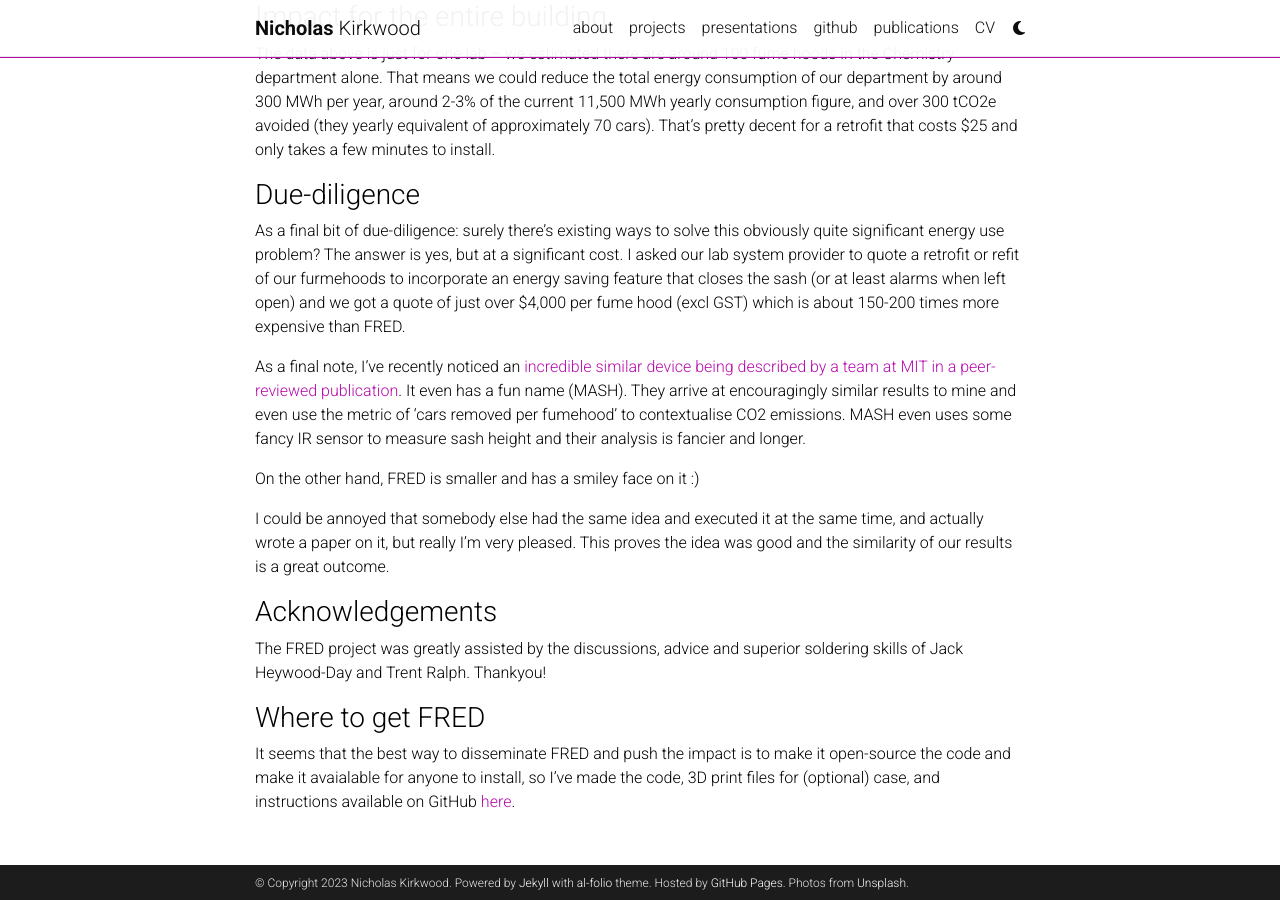
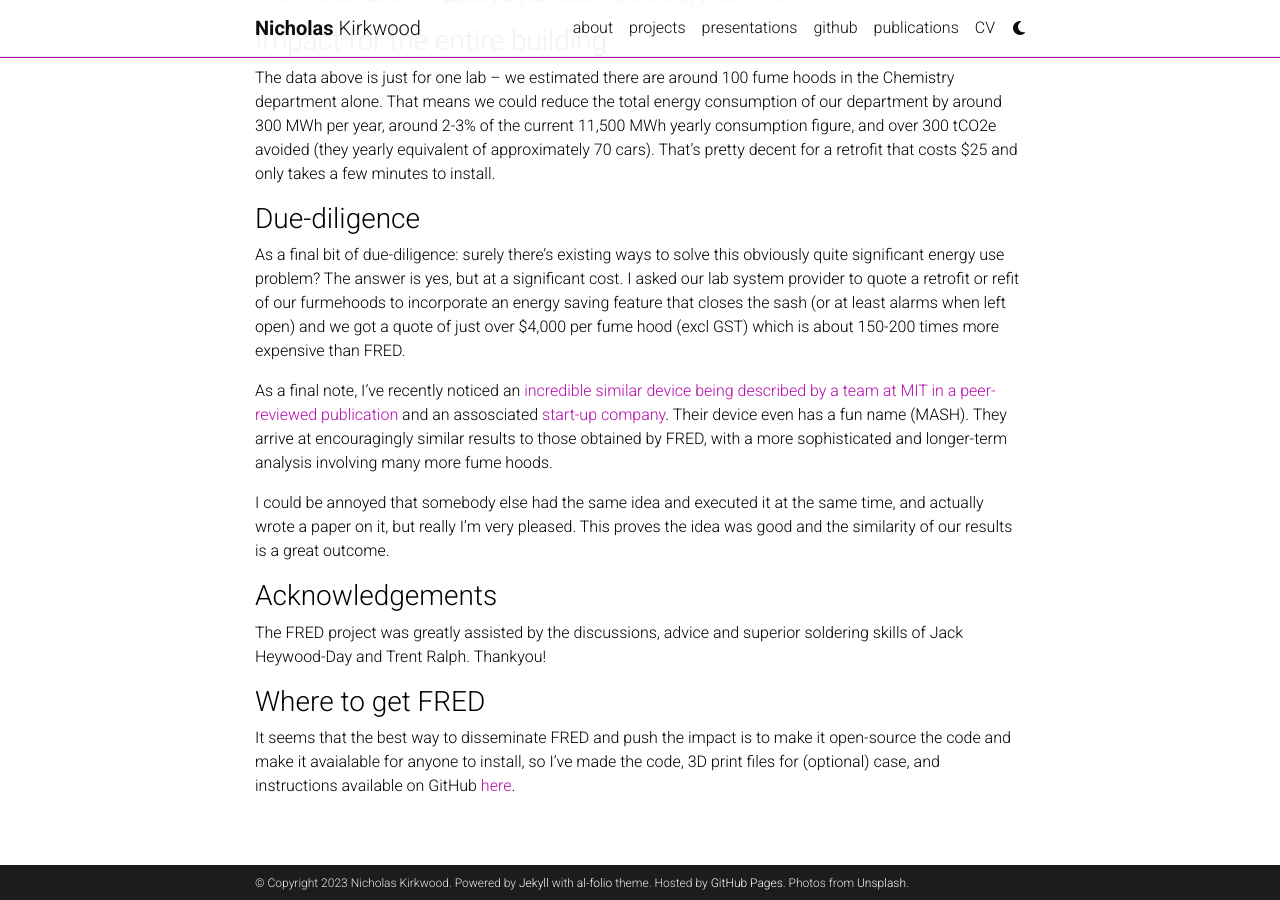
Before and after one commit to nrmkirkwood/nrmkirkwood.github.io, a Jekyll site: the page built from _projects/fumehoodfred.md, in a window 1280 px wide and 900 px high, scrolled down 5943 px. Built offline with Jekyll 4.4.1, drawn with Linux system fonts in a browser that asks for light colours; full-size pictures stand in for the smaller copies a plugin makes; comment, search, counter and statistics services are not loaded; a style sheet for code colours, icons or effects is not loaded; some of the changed text lies outside the part shown.

Commit message:
Update fumehoodfred.md

```diff
--- a/_projects/fumehoodfred.md
+++ b/_projects/fumehoodfred.md
@@ -13,7 +13,7 @@
 
 FRED works by alerting researchers when they leave open their 'fume hoods' (cupboards where chemicals are handled). The data from a trial over 2 months in a real lab shows that each fume hood used an estimated 33% less energy after FRED was installed, corresponding to about 3.3 tCO2e avoided per fume hood.
 
-I've recently noticed an [incredible similar device being described in a peer-reviewed publication](https://www.ncbi.nlm.nih.gov/pmc/articles/PMC8560830/). Their results are encouragingly similar and validate that this is a good idea and the results are verifiable.
+I've recently noticed an [incredible similar device being described by MIT researchers in a peer-reviewed publication](https://www.ncbi.nlm.nih.gov/pmc/articles/PMC8560830/) and assosciated [start-up company](https://thelichenlab.com/). Their results/product are encouragingly similar and validate that this is a good idea and the results are verifiable.
 
 ## All the details
 ### The need to reduce our energy demand
@@ -146,9 +146,7 @@
 
 As a final bit of due-diligence: surely there's existing ways to solve this obviously quite significant energy use problem? The answer is yes, but at a significant cost. I asked our lab system provider to quote a retrofit or refit of our furmehoods to incorporate an energy saving feature that closes the sash (or at least alarms when left open) and we got a quote of just over $4,000 per fume hood (excl GST) which is about 150-200 times more expensive than FRED.
 
-As a final note, I've recently noticed an [incredible similar device being described by a team at MIT in a peer-reviewed publication](https://www.ncbi.nlm.nih.gov/pmc/articles/PMC8560830/). It even has a fun name (MASH). They arrive at encouragingly similar results to mine and even use the metric of 'cars removed per fumehood' to contextualise CO2 emissions. MASH even uses some fancy IR sensor to measure sash height and their analysis is fancier and longer.
-
-On the other hand, FRED is smaller and has a smiley face on it :)
+As a final note, I've recently noticed an [incredible similar device being described by a team at MIT in a peer-reviewed publication](https://www.ncbi.nlm.nih.gov/pmc/articles/PMC8560830/) and an assosciated [start-up company](https://thelichenlab.com/). Their device even has a fun name (MASH). They arrive at encouragingly similar results to those obtained by FRED, with a more sophisticated and longer-term analysis involving many more fume hoods.
 
 I could be annoyed that somebody else had the same idea and executed it at the same time, and actually wrote a paper on it, but really I'm very pleased. This proves the idea was good and the similarity of our results is a great outcome.
 
```
